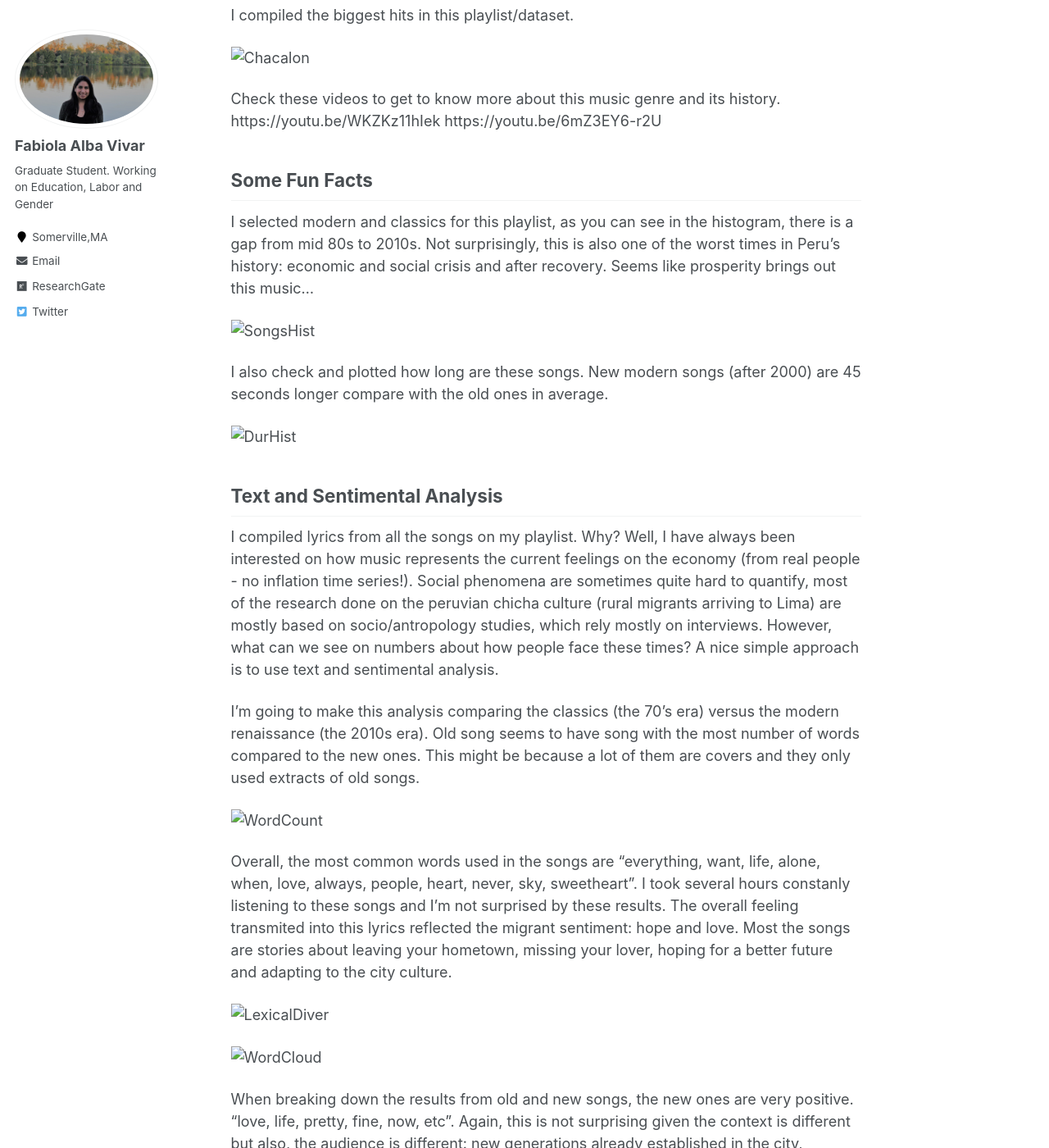
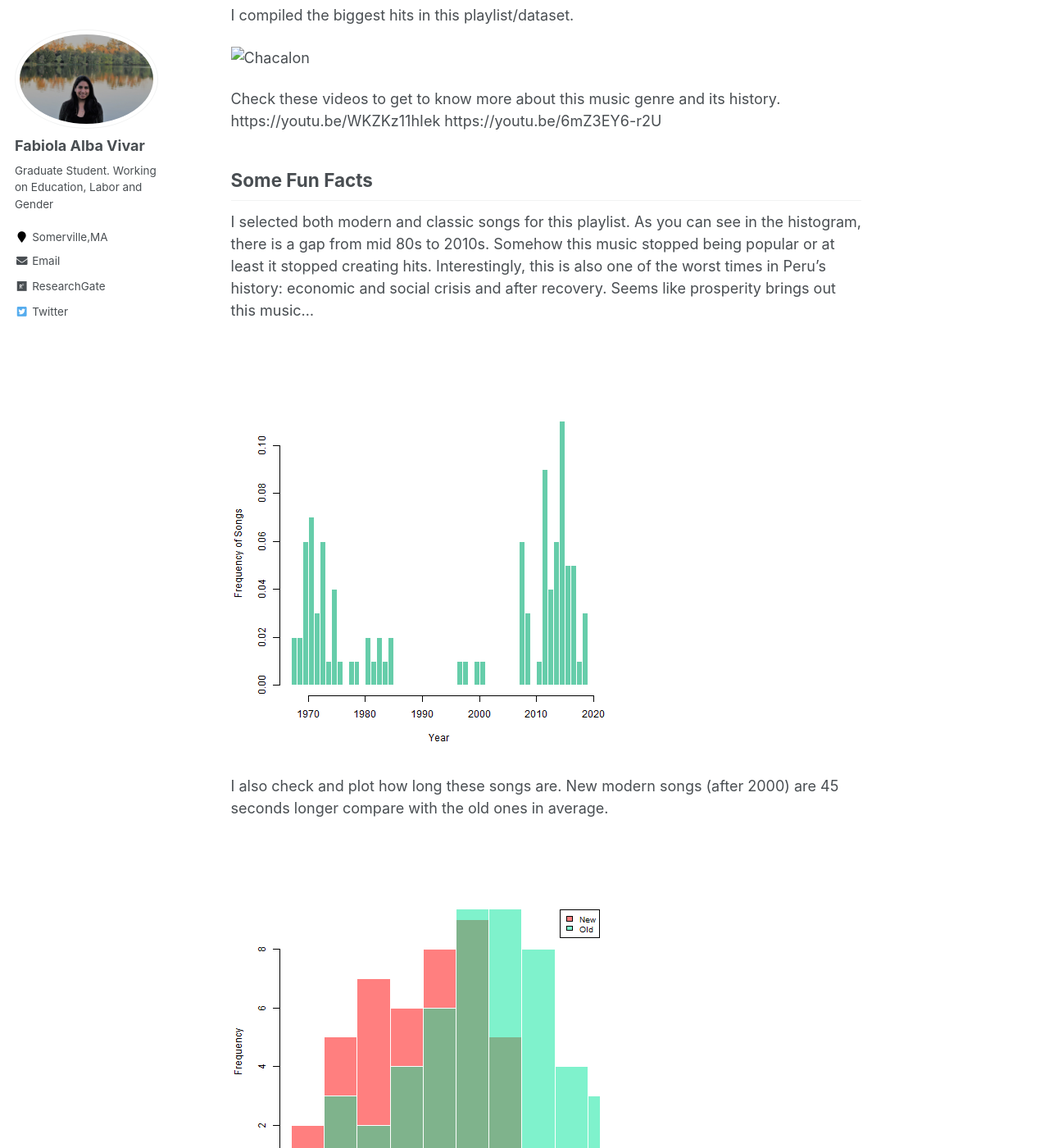
Before and after one commit to falbav/falbav.github.io, a Jekyll site: the page built from _fun/code-chicha.md, in a window 1280 px wide and 1400 px high, scrolled down 616 px. Shown: the whole window at 82% size. Built offline with Jekyll 4.4.1, drawn with Linux system fonts in a browser that asks for light colours; some of the changed text lies outside the part shown.

Commit message:
Update code-chicha.md

```diff
--- a/_fun/code-chicha.md
+++ b/_fun/code-chicha.md
@@ -22,46 +22,44 @@
 https://youtu.be/6mZ3EY6-r2U
 
 ## Some Fun Facts
-
-I selected modern and classics for this playlist, as you can see in the histogram, there is a gap from mid 80s to 2010s.
-Not surprisingly, this is also one of the worst times in Peru's history: economic and social crisis and after recovery.
+I selected both modern and classic songs for this playlist. As you can see in the histogram, there is a gap from mid 80s to 2010s. Somehow this music stopped being popular or at least it stopped creating hits.
+Interestingly, this is also one of the worst times in Peru's history: economic and social crisis and after recovery.
 Seems like prosperity brings out this music...
 
-![SongsHist](SongsHist.png)
+<br/><img src='/images/SongsHist.png'>
 
-I also check and plotted how long are these songs. New modern songs (after 2000) are 45 seconds longer compare with the old ones in average.
+I also check and plot how long these songs are. New modern songs (after 2000) are 45 seconds longer compare with the old ones in average.
 
-![DurHist](DurHistOver.png)
+<br/><img src='/images/DurHistOver.png'>
 
 ## Text and Sentimental Analysis
+
 I compiled lyrics from all the songs on my playlist. Why? Well, I have always been interested on how music represents the current feelings on the economy (from real people - no inflation time series!). Social phenomena are sometimes quite hard to quantify, most of the research done on the peruvian chicha culture (rural migrants arriving to Lima) are mostly based on socio/antropology studies, which rely mostly on interviews. However, what can we see on numbers about how people face these times? A nice simple approach is to use text and sentimental analysis.
 
 I'm going to make this analysis comparing the classics (the 70's era) versus the modern renaissance (the 2010s era).
 Old song seems to have song with the most number of words compared to the new ones. This might be because a lot of them are covers and they only used extracts of old songs.
 
-![WordCount](WordCount.png)
+<br/><img src='/images/WordCount.png'>
 
 Overall, the most common words used in the songs are "everything, want, life, alone, when, love, always, people, heart, never, sky, sweetheart". I took several hours constanly listening to these songs and I'm not surprised by these results. The overall feeling transmited into this lyrics reflected the migrant sentiment: hope and love. Most the songs are stories about leaving your hometown, missing your lover, hoping for a better future and adapting to the city culture.
 
+<br/><img src='/images/LexicalDiversity.png'>
 
-![LexicalDiver](LexicalDiversity.png)
-
-
-![WordCloud](WordCloud.png)
+<br/><img src='/images/WordCloud.png'>
 
 When breaking down the results from old and new songs, the new ones are very positive. "love, life, pretty, fine, now, etc".
 Again, this is not surprising given the context is different but also, the audience is different: new generations already established in the city, enjoying (the not so fair or sustainable) economic prosperity.
 
-![PopWords](PopularWords.png)
+<br/><img src='/images/PopularWords.png'>
 
 Finally, I wanted to quantify one dimension of the sentiment reflected on these lyrics. I know this is something complex to process and so subjective, of course! A song might make you feel different than it would make me feel. But simplyfying this to one dimension, it might make it easier. For example, is this word making you feel good or bad? Let's say "sunshine", it's more on the positive side than negative.
 
-![SpanishSent](SpanishSent.png)
+<br/><img src='/images/SpanishSent.png'>
 
 Overall, all my index using sentimental analysis in Spanish gave me very neutral results. Probably because some words and phrases are hard to categorize. So I created a new data base where I included a score for each word, in a range from [-1,1]. I found that modern songs are more "positive" than the old ones, probably reflecting less strugles that people did in the past. Of course, this is completly subjective, you can create your own weights as well, and run your own sentiment analysis.
 
 
-You can find all the data sets, graphs and R code in this site.
-Use it to create your own version and have some fun.
+You can find all the data sets, graphs and R code here: https://github.com/falbav/Text_Analysis_Chicha
 I hope this inspire you to use data to explore other social phenomena.
+Please, use it to create your own versions and have some fun.
 If you find any error or have any interesting suggestion, please contact me.
```
